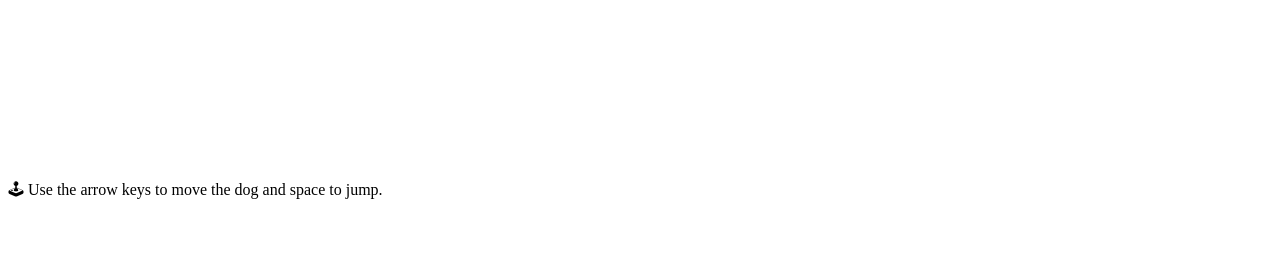
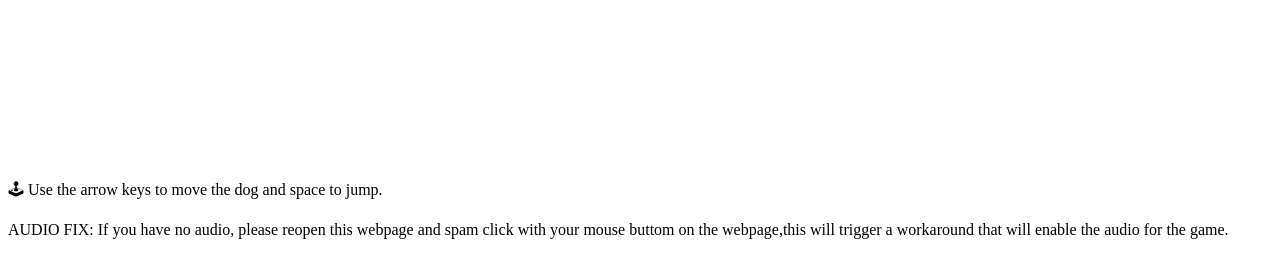
Before and after one commit to lucas-zimerman/SuperShibe3K, a plain HTML site: page docs/index.html in a window 1280 px wide. Drawn offline with Linux system fonts and the light colour scheme; no server answers.

Commit message:
Update index.html

```diff
--- a/docs/index.html
+++ b/docs/index.html
@@ -31,5 +31,6 @@
             document.addEventListener('keydown', initializeAudioContext);
         </script>
         <p>🕹 Use the arrow keys to move the dog and space to jump.</p>
+        <p>AUDIO FIX: If you have no audio, please reopen this webpage and spam click with your mouse buttom on the webpage,this will trigger a workaround that will enable the audio for the game.</p>
     </body>
 </html>
```
